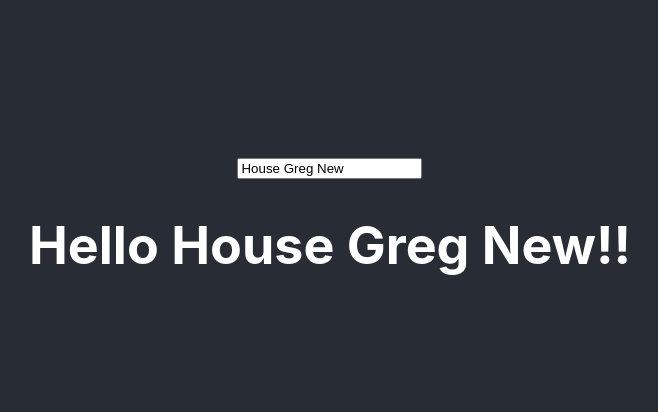
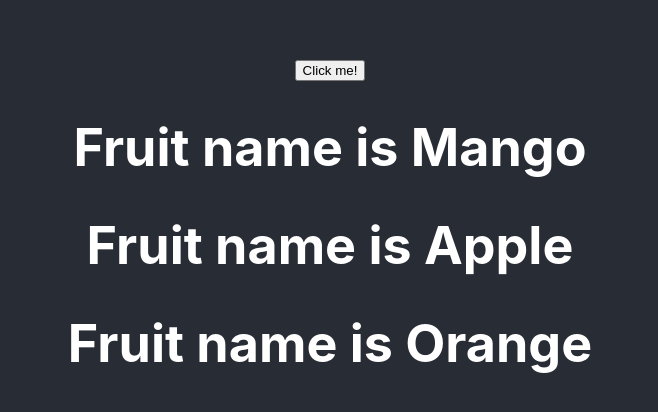
Before and after one commit to Florin1103/react-learning-project, a React (Create React App) app: page / in a window 1280 px wide. Shown: the part 170-582 px from the top of the page, without its empty margins (310-968 px from the left). Built offline with nearby package versions, Linux system fonts and the light colour scheme.

Commit message:
Stylesheet & Inline Style in Component

```diff
--- a/src/App.js
+++ b/src/App.js
@@ -11,7 +11,7 @@ function App() {
   return (
     <div className="App">
       <header className="App-header">
-        <Check/>
+        <Learning/>
       </header>
     </div>
   );
```
